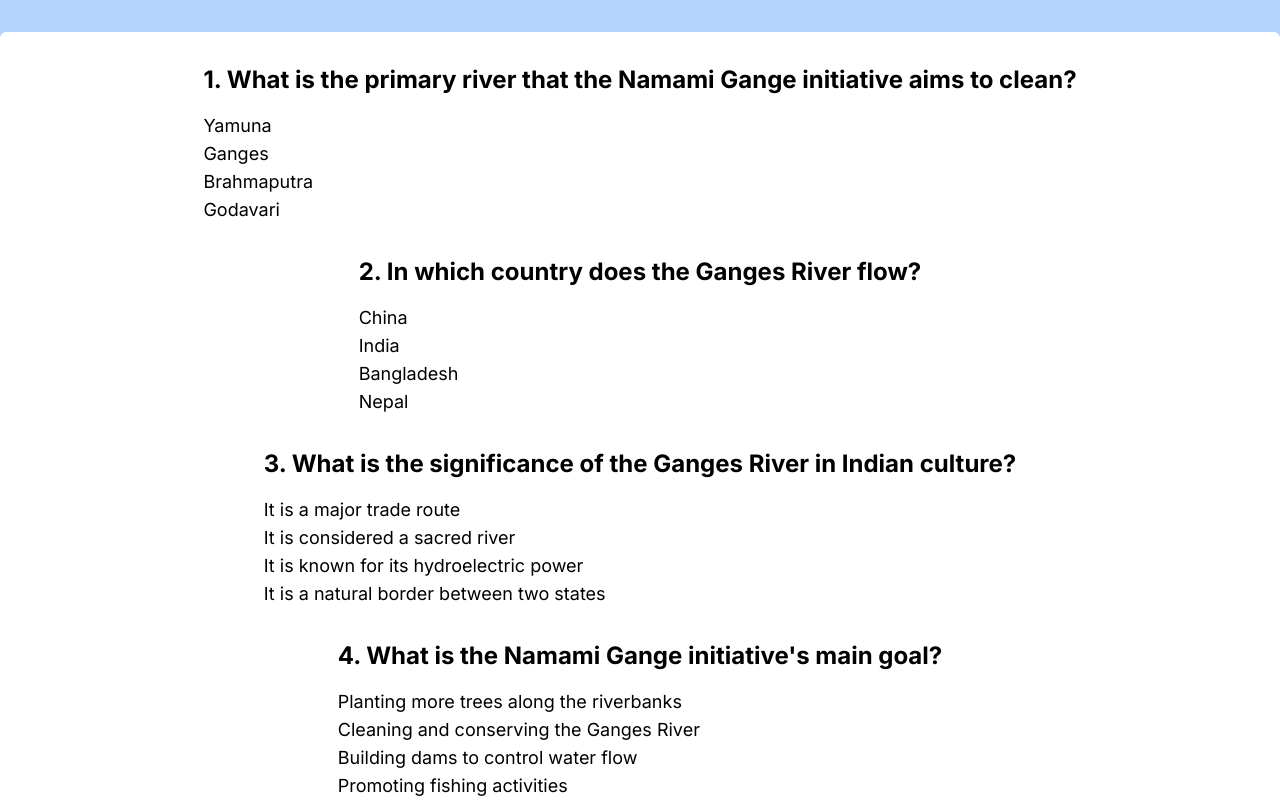
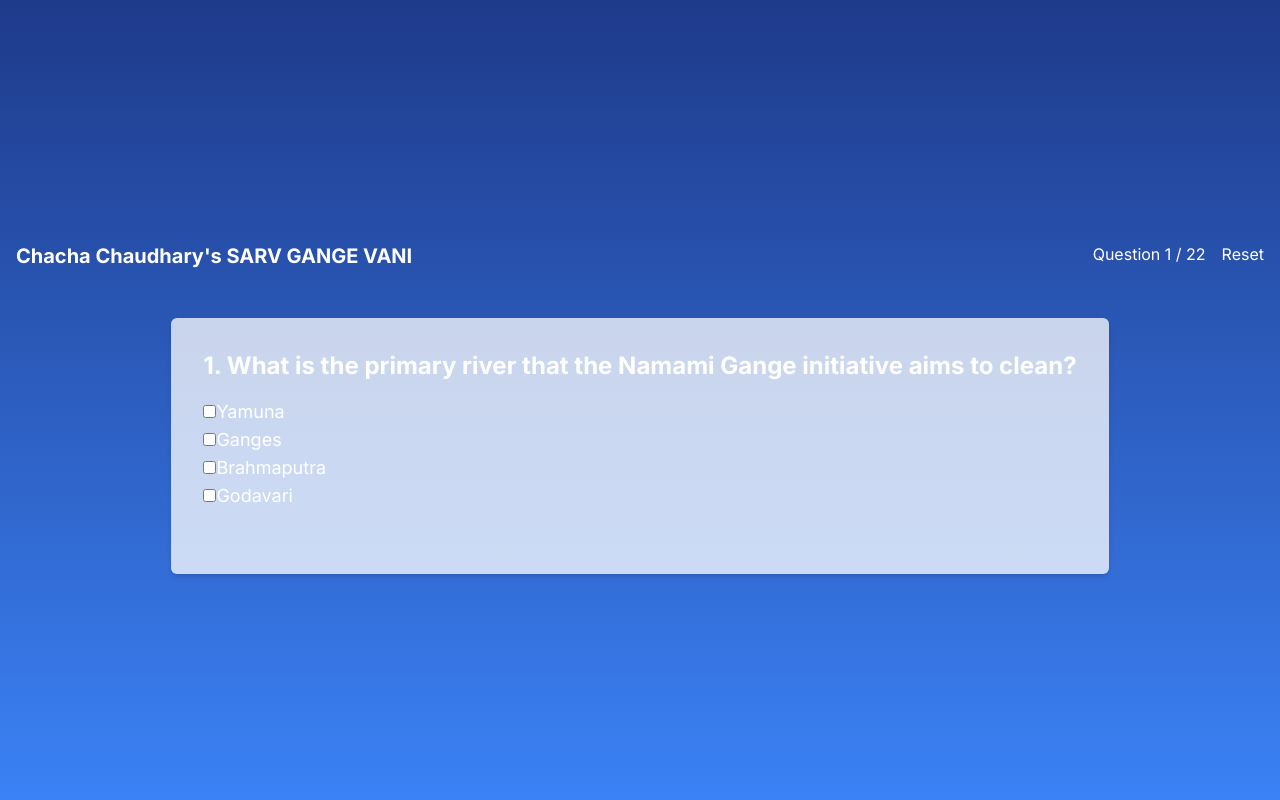
Before and after one commit to agamswaroop619/SarvGangeVani, a Next.js app in the folder sarvgangevani/: page /quiz in a window 1280 px wide. Shown: the top 800 px of the page. Built offline with nearby package versions, Linux system fonts and the light colour scheme.

Commit message:
fix: quiz

```diff
--- a/sarvgangevani/src/app/quiz/page.tsx
+++ b/sarvgangevani/src/app/quiz/page.tsx
@@ -1,7 +1,15 @@
-import React from "react";
-import Image from "next/image";
+"use client"
+import React, { useReducer, useEffect } from "react";
 
-const quizData = [
+// Define the QuizData interface
+interface QuizData {
+  question: string;
+  options: string[];
+  answer: string;
+}
+
+// Define the array of quiz data
+const quizData: QuizData[] = [
   {
     question: "What is the primary river that the Namami Gange initiative aims to clean?",
     options: ["Yamuna", "Ganges", "Brahmaputra", "Godavari"],
@@ -158,28 +166,113 @@
     answer: "It provides irrigation water",
   },
 ];
-
-const renderOptions = (options: string[]) => {
+// Define the renderOptions function with checkboxes
+const renderOptions = (
+  options: string[],
+  dispatch: (selectedOption: string) => void
+) => {
   return options.map((option, index) => (
-    <li key={index} className="text-lg">
-      {option}
+    <li key={index} className="text-lg text-left">
+      <label>
+        <input
+          type="checkbox"
+          value={option}
+          onChange={() => dispatch(option)}
+        />
+        {option}
+      </label>
     </li>
   ));
 };
 
-// Main component for the quiz page
+// Define the QuizState and QuizAction types
+interface QuizState {
+  currentQuestionIndex: number;
+  score: number;
+}
+
+type QuizAction = { type: "ANSWER"; payload: string } | { type: "RESET" };
+
+// Define the quizReducer function
+const quizReducer = (
+  state: QuizState,
+  action: QuizAction
+): QuizState => {
+  switch (action.type) {
+    case "ANSWER": {
+      const currentQuestion = quizData[state.currentQuestionIndex];
+
+      if (action.payload === currentQuestion.answer) {
+        // Correct answer, increase the score
+        return { ...state, score: state.score + 1 };
+      }
+
+      // Move to the next question
+      return {
+        ...state,
+        currentQuestionIndex: state.currentQuestionIndex + 1,
+      };
+    }
+    case "RESET": {
+      // Reset the state to initial values
+      return { currentQuestionIndex: 0, score: 0 };
+    }
+    default:
+      return state;
+  }
+};
+
+// Define the QuizPage component
 const QuizPage: React.FC = () => {
+  const [{ currentQuestionIndex, score }, dispatch] = useReducer(
+    quizReducer,
+    {
+      currentQuestionIndex: 0,
+      score: 0,
+    }
+  );
+
+  useEffect(() => {
+    // Reset the question index and score when the component mounts
+    dispatch({ type: "RESET" });
+  }, []);
+
   return (
-    <main className="flex min-h-[100vh] flex-col items-center justify-between min-w-[100vw] bg-[#B6D3FE]">
+    <main className="flex flex-col items-center justify-center min-h-screen min-w-screen bg-gradient-to-b from-blue-900 to-blue-500 text-white">
+      {/* Navbar */}
+      <nav className="flex justify-between p-4 w-full bg-transparent">
+        <div className="text-xl font-bold">Chacha Chaudhary's SARV GANGE VANI</div>
+        <div>
+          <span className="mr-4">{`Question ${currentQuestionIndex + 1} / ${quizData.length}`}</span>
+          <button onClick={() => dispatch({ type: "RESET" })}>Reset</button>
+        </div>
+      </nav>
+
       {/* Quiz Container */}
-      <div className="flex flex-col items-center p-8 bg-white rounded-md shadow-md mt-8">
-        {/* Render questions */}
-        {quizData.map((quiz, index) => (
-          <div key={index} className="mb-8">
-            <h2 className="text-2xl text-black font-bold mb-4">{`${index + 1}. ${quiz.question}`}</h2>
-            <ul className="text-black">{renderOptions(quiz.options)}</ul>
+      <div className="flex flex-col items-center p-8 bg-white rounded-md shadow-md mt-8 bg-opacity-75">
+        {/* Render current question */}
+        {currentQuestionIndex < quizData.length && (
+          <div className="mb-8 text-center">
+            <h2 className="text-2xl font-bold mb-4">{`${currentQuestionIndex + 1}. ${quizData[currentQuestionIndex].question}`}</h2>
+            <ul>
+              {renderOptions(
+                quizData[currentQuestionIndex].options,
+                (selectedOption) =>
+                  dispatch({ type: "ANSWER", payload: selectedOption })
+              )}
+            </ul>
           </div>
-        ))}
+        )}
+
+        {/* Render score after quiz completion */}
+        {currentQuestionIndex === quizData.length && (
+          <div className="text-center">
+            <h2 className="text-2xl font-bold mb-4">
+              Quiz Completed!
+            </h2>
+            <p className="text-lg">Your Score: {score}</p>
+          </div>
+        )}
       </div>
     </main>
   );
```
